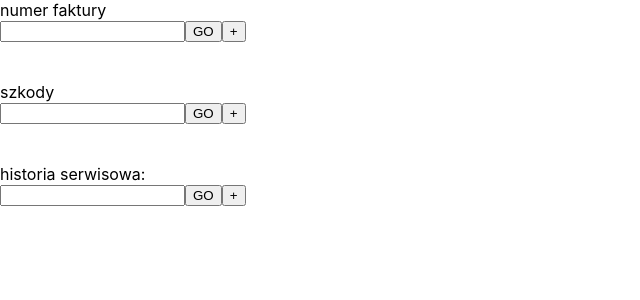
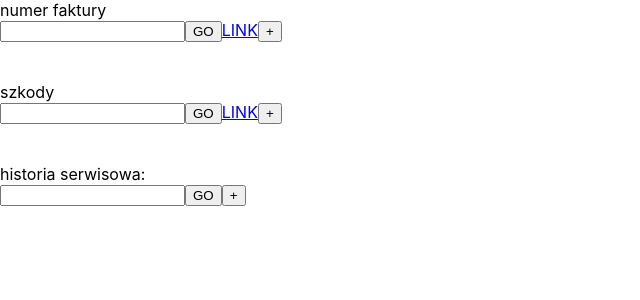
Before and after one commit to KubaTuta/Invoices, a React (Create React App) app: page / in a window 1280 px wide. Shown: the top 300 px of the page, without its empty margins (0-640 px from the left). Built offline with nearby package versions, Linux system fonts and the light colour scheme.

Commit message:
first draft of a hyperlink

```diff
--- a/src/App.js
+++ b/src/App.js
@@ -3,7 +3,7 @@ import "./App.css";
 import contracts from "./contracts.json";
 
 function App() {
-  const maintance = contracts
+  const maintance = contracts;
 
   const [fv, setFv] = useState([""]);
   const [plates, setPlates] = useState([""]);
@@ -15,6 +15,11 @@ function App() {
     const address = `https://dynamos.benelux.intra.corp/Archive/MainArchive.aspx?searchModus=2&contractnr=0&calcbasisvolgnr=0&nawnr=0&SleutelWaarde=${trimmedFv}&Caller=OnNotifyRowClick`;
     window.open(address, "_blank");
   };
+  const aHrefHandleFv = (invoice) => {
+    const trimmedFv = invoice.trim();
+    const address = `https://dynamos.benelux.intra.corp/Archive/MainArchive.aspx?searchModus=2&contractnr=0&calcbasisvolgnr=0&nawnr=0&SleutelWaarde=${trimmedFv}&Caller=OnNotifyRowClick`;
+    return address;
+  };
 
   const handleTotallLoss = (event, plate) => {
     event.preventDefault();
@@ -22,11 +27,16 @@ function App() {
     const totallLossAddress = `https://serwisarval.pl/claims/insurancecase/vehicle-history-report?contract_plate_number=${trimmedPlate}&submitForm=Generuj+raport+PDF`;
     window.open(totallLossAddress, "_blank");
   };
+  const aHrefHandleTotallLoss = (plate) => {
+    const trimmedPlate = plate.trim();
+    const totallLossAddress = `https://serwisarval.pl/claims/insurancecase/vehicle-history-report?contract_plate_number=${trimmedPlate}&submitForm=Generuj+raport+PDF`;
+    return totallLossAddress;
+  };
 
   const handleMaintance = (event, maintancePlate) => {
     event.preventDefault();
     const searchId = maintancePlate.trim();
-    const foundObject = maintance.find(item => item[searchId]);
+    const foundObject = maintance.find((item) => item[searchId]);
 
     let result = null;
 
@@ -73,8 +83,7 @@ function App() {
     setMaintancePlates([...maintancePlates, ""]);
   };
 
-
-console.log(maintancePlates)
+  console.log(maintancePlates);
   return (
     <div>
       numer faktury
@@ -87,6 +96,7 @@ console.log(maintancePlates)
               onChange={(event) => updateFv(index, event.target.value)}
             ></input>
             <button onClick={(event) => handleFv(event, invoice)}>GO</button>
+            <a href={aHrefHandleFv(invoice)}>LINK</a>
             <button onClick={(event) => addFv(event)}>+</button>
           </form>
         </div>
@@ -105,6 +115,7 @@ console.log(maintancePlates)
             <button onClick={(event) => handleTotallLoss(event, plate)}>
               GO
             </button>
+            <a href={aHrefHandleTotallLoss(plate)}>LINK</a>
             <button onClick={(event) => addPlate(event)}>+</button>
           </form>
         </div>
@@ -119,7 +130,9 @@ console.log(maintancePlates)
             <input
               type="text"
               value={maintancePlate}
-              onChange={(event) => updateMaintancePlate(index, event.target.value)}
+              onChange={(event) =>
+                updateMaintancePlate(index, event.target.value)
+              }
             ></input>
             <button onClick={(event) => handleMaintance(event, maintancePlate)}>
               GO
@@ -128,7 +141,6 @@ console.log(maintancePlates)
           </form>
         </div>
       ))}
-
     </div>
   );
 }
```
